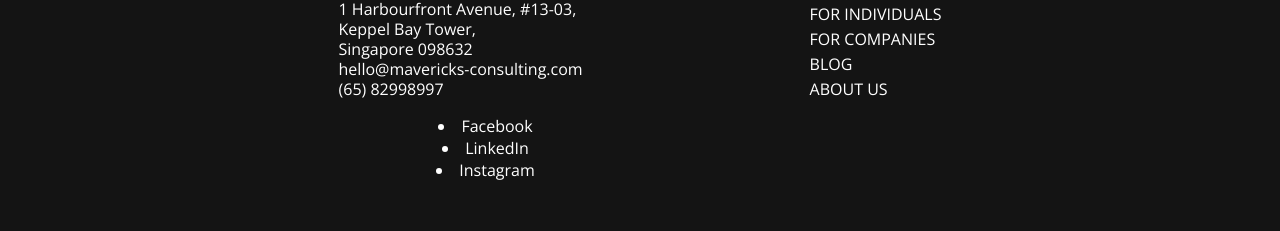
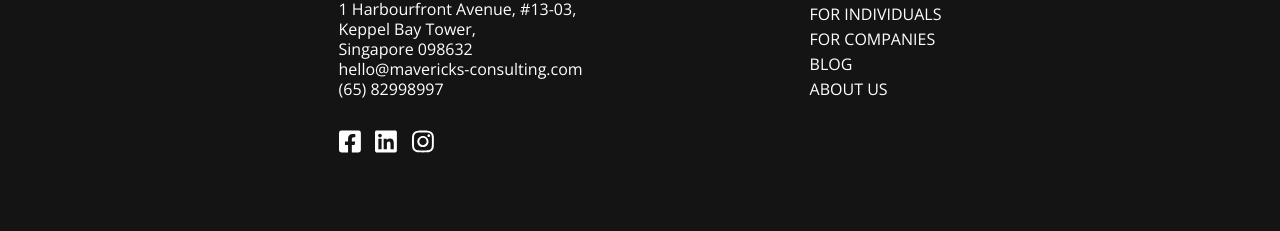
Before and after one commit to libsyz/product-coachin-vie, a Vue app: page / in a window 1280 px wide. Shown: the part 6066-6297 px from the top of the page. Built offline with nearby package versions, Linux system fonts and the light colour scheme.

Commit message:
added footer to website

```diff
--- a/package.json
+++ b/package.json
@@ -9,6 +9,7 @@
   },
   "dependencies": {
     "@fortawesome/fontawesome-svg-core": "^1.2.25",
+    "@fortawesome/free-brands-svg-icons": "^5.11.2",
     "@fortawesome/free-solid-svg-icons": "^5.11.2",
     "@fortawesome/vue-fontawesome": "^0.1.8",
     "core-js": "^3.4.3",
--- a/src/components/Footer.vue
+++ b/src/components/Footer.vue
@@ -12,11 +12,16 @@
           <li>(65) 82998997 </li>
         </ul>
       </div>
-      <div class="company-social">
-        <li> Facebook </li>
-        <li> LinkedIn </li>
-        <li> Instagram </li>
-      </div>
+      <ul class="company-social">
+        <li class="company-social-logo">
+          <font-awesome-icon :icon="['fab', 'facebook-square']"/> </li>
+        <li class="company-social-logo">
+          <font-awesome-icon :icon="['fab', 'linkedin']"/>
+        </li>
+        <li class="company-social-logo">
+          <font-awesome-icon :icon="['fab', 'instagram']"/>
+        </li>
+      </ul>
     </div>
 
     <div class="footer-right">
@@ -80,4 +85,18 @@
     cursor: pointer;
   }
 
+
+  .company-social {
+    text-align: left;
+    font-size: 25px;
+    list-style-type: none;
+    padding-inline-start: 0px;
+  }
+
+  .company-social-logo {
+    display: inline;
+    margin-right: 15px;
+    cursor: pointer;
+  }
+
 </style>
--- a/src/main.js
+++ b/src/main.js
@@ -1,7 +1,18 @@
-import Vue from 'vue'
-import App from './App.vue'
+import Vue from 'vue';
+import App from './App.vue';
 
-Vue.config.productionTip = false
+import { library } from '@fortawesome/fontawesome-svg-core';
+import { faFacebookSquare } from '@fortawesome/free-brands-svg-icons';
+import { faInstagram } from '@fortawesome/free-brands-svg-icons';
+import { faLinkedin } from '@fortawesome/free-brands-svg-icons';
+
+import { FontAwesomeIcon } from '@fortawesome/vue-fontawesome';
+
+library.add(faFacebookSquare, faInstagram, faLinkedin );
+
+Vue.component('font-awesome-icon', FontAwesomeIcon)
+
+Vue.config.productionTip = false;
 
 new Vue({
   render: h => h(App),
```
Also changed, not shown: 1 other file (tests, documents, lock files or other folders).
